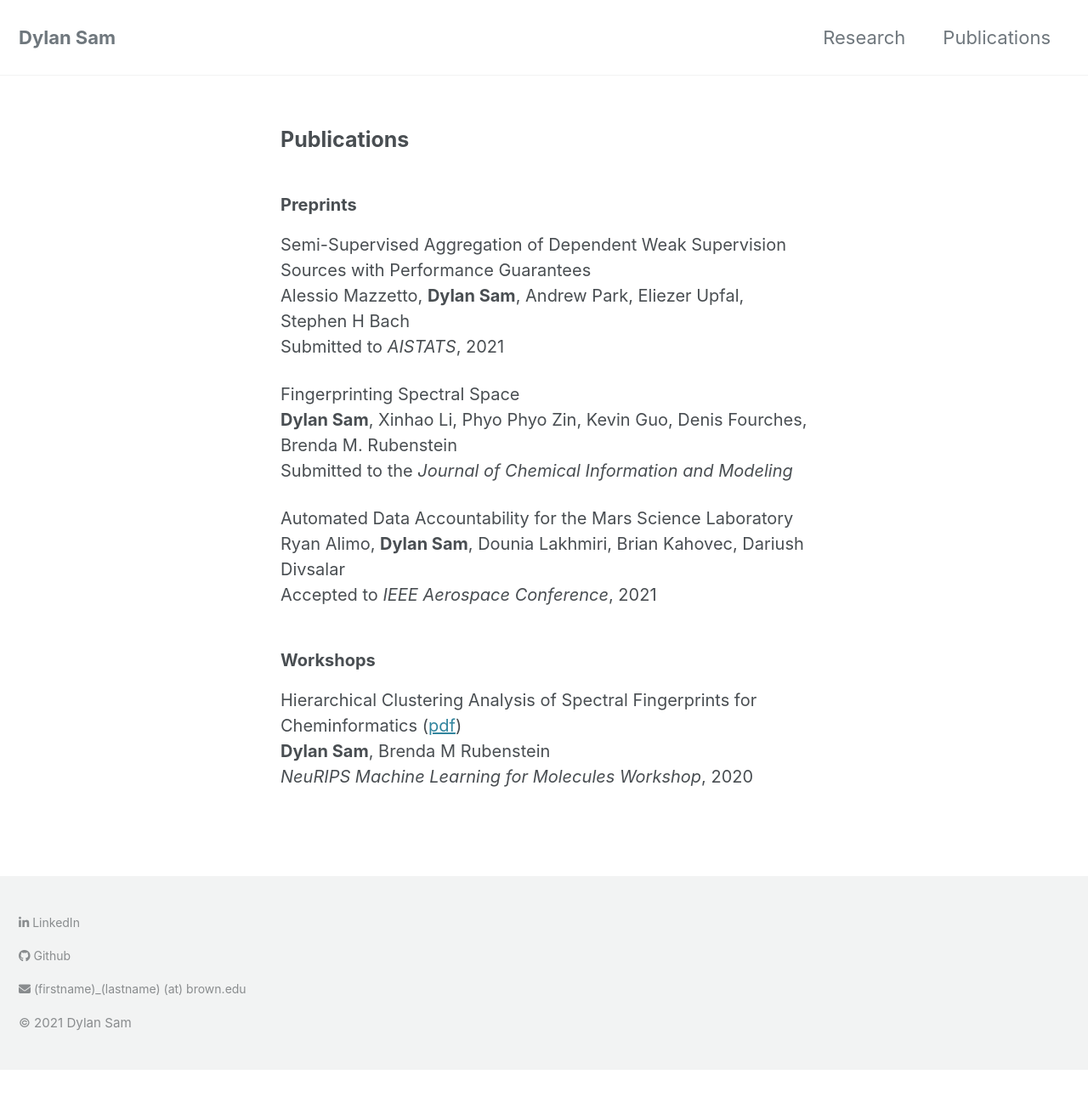
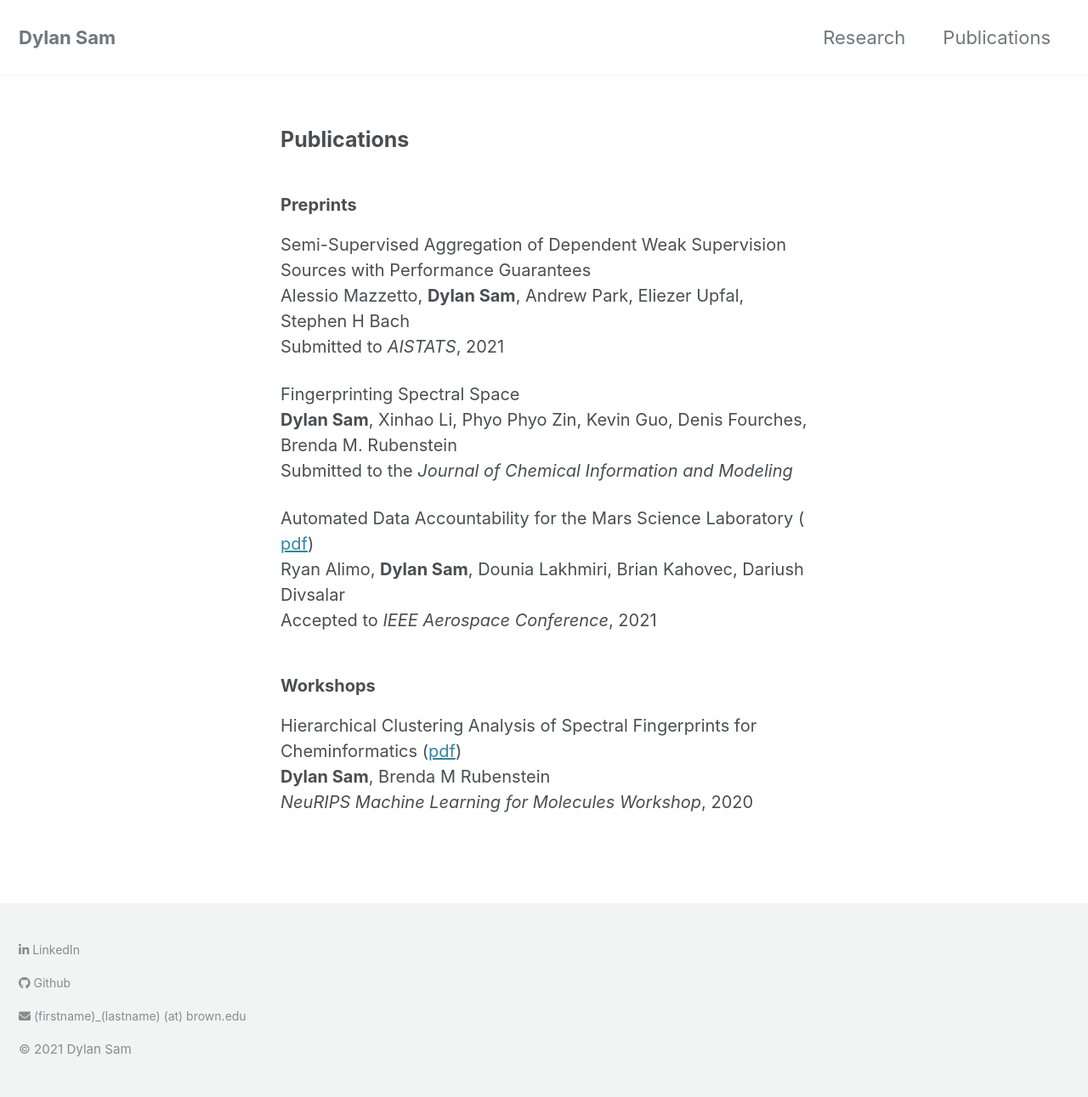
Before and after one commit to dsam99/dsam99.github.io, a Jekyll site: the page built from publications.md, in a window 1280 px wide. Shown: the whole page at 85% size. Built offline with Jekyll 4.4.1, drawn with Linux system fonts in a browser that asks for light colours; cached includes are drawn as plain includes; nearby versions of some CDN libraries; before the commit the page ends 1259 px from its top, so only the background shows below that.

Commit message:
fixing jpl link

```diff
--- a/_layouts/publications.html
+++ b/_layouts/publications.html
@@ -18,7 +18,7 @@ author_profile: false
 				<strong>Dylan Sam</strong>, Xinhao Li, Phyo Phyo Zin, Kevin Guo, Denis Fourches, Brenda M. Rubenstein <br>
 				Submitted to the <i>Journal of Chemical Information and Modeling</i> <br>
 			</p>
- 			<p class="title"> Automated Data Accountability for the Mars Science Laboratory <br>
+ 			<p class="title"> Automated Data Accountability for the Mars Science Laboratory (<a> <a href="{{ url }}/assets/aerconf_jpl_paper.pdf" target="_blank">pdf</a>)<br>
 				Ryan Alimo, <strong>Dylan Sam</strong>, Dounia Lakhmiri, Brian Kahovec, Dariush Divsalar <br>
 				Accepted to <i>IEEE Aerospace Conference</i>, 2021</p>
 
```
Also changed, not shown: 2 other files.
